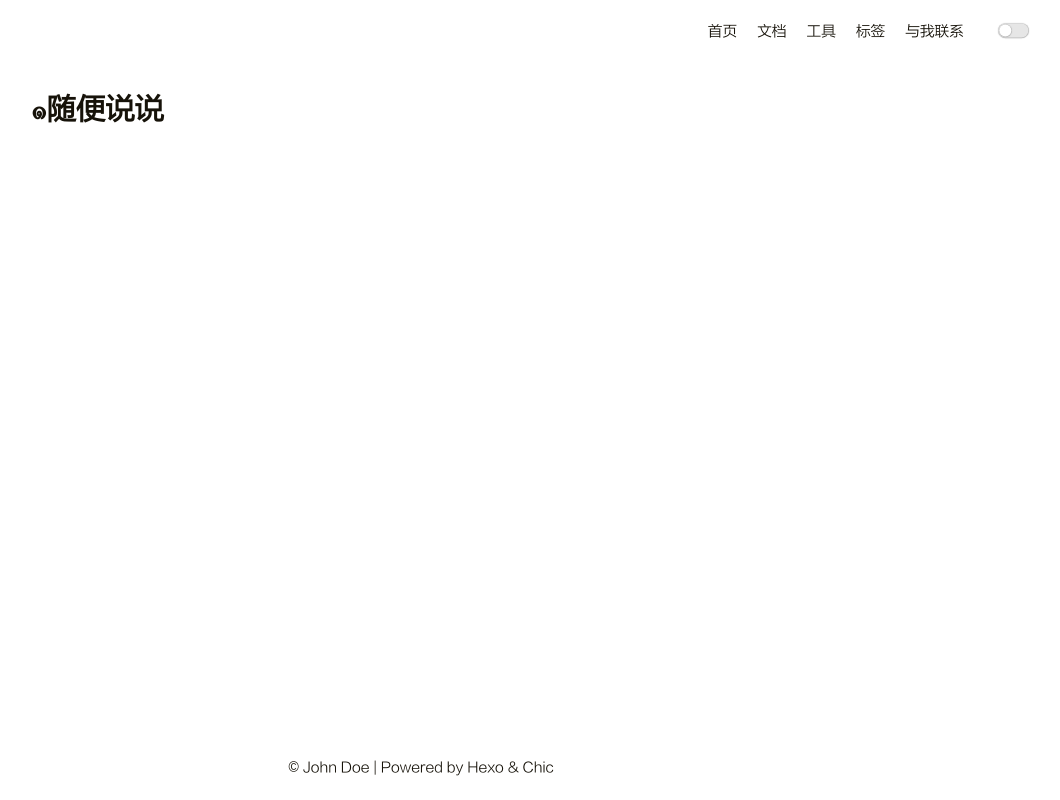
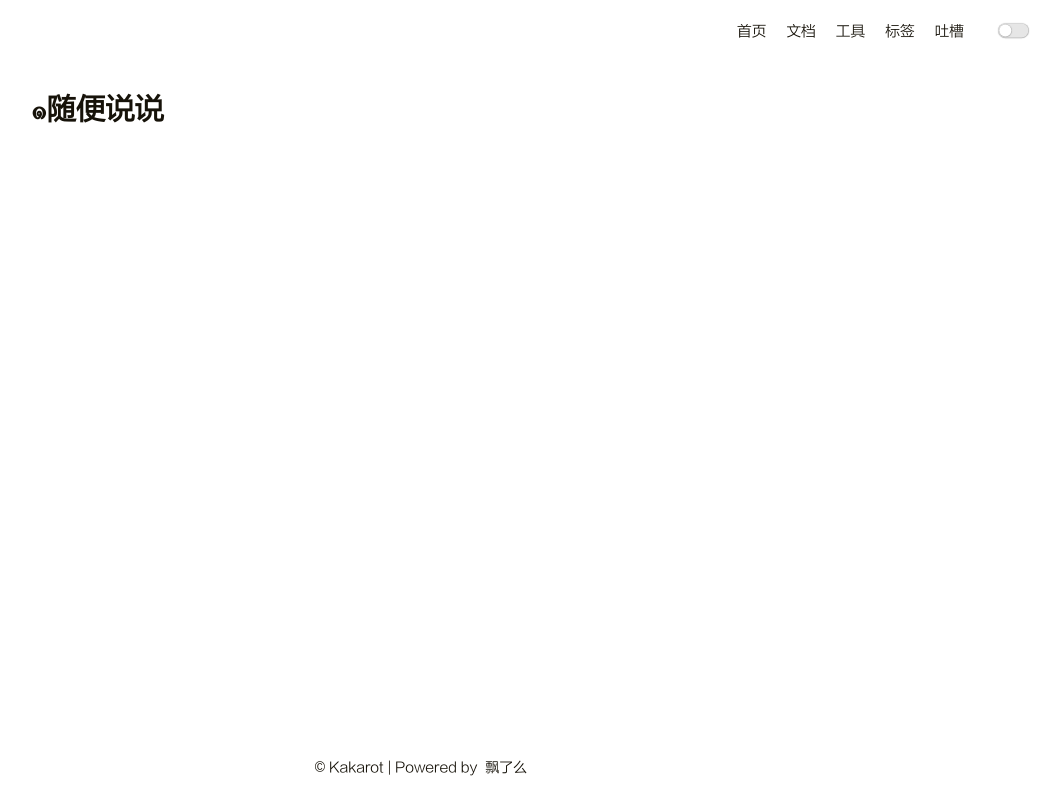
Before and after one commit to KakarotBoom/blog.piaole.me, a plain HTML site: page about/index.html in a window 1280 px wide. Shown: the whole page, without its empty margins (219-1279 px from the left). Drawn offline with Linux system fonts and the light colour scheme.

Commit message:
站点更新:2020-04-24 17:55:09

```diff
--- a/about/index.html
+++ b/about/index.html
@@ -60,7 +60,7 @@
 
                     <a class="menu-item" href="/tag">标签</a>
 
-                    <a class="menu-item" href="/about">与我联系</a>
+                    <a class="menu-item" href="/about">吐槽</a>
 
                 <input id="switch_default" type="checkbox" class="switch_default">
                 <label for="switch_default" class="toggleBtn"></label>
@@ -87,7 +87,7 @@
 
                     <a class="menu-item" href="/tag">标签</a>
 
-                    <a class="menu-item" href="/about">与我联系</a>
+                    <a class="menu-item" href="/about">吐槽</a>
 
             </div>
         </div>
@@ -122,7 +122,7 @@
         </div>
         <footer id="footer" class="footer">
     <div class="copyright">
-        <span>© John Doe | Powered by <a href="https://hexo.io" target="_blank">Hexo</a> & <a href="https://github.com/Siricee/hexo-theme-Chic" target="_blank">Chic</a></span>
+        <span>© Kakarot | Powered by   &nbsp;<a href="https://piaole.me" target="_blank">飘了么</a></span>
     </div>
 </footer>
 
```
Also changed, not shown: doc/index.html (+3 -3 lines), tools/index.html (+3 -3 lines).
